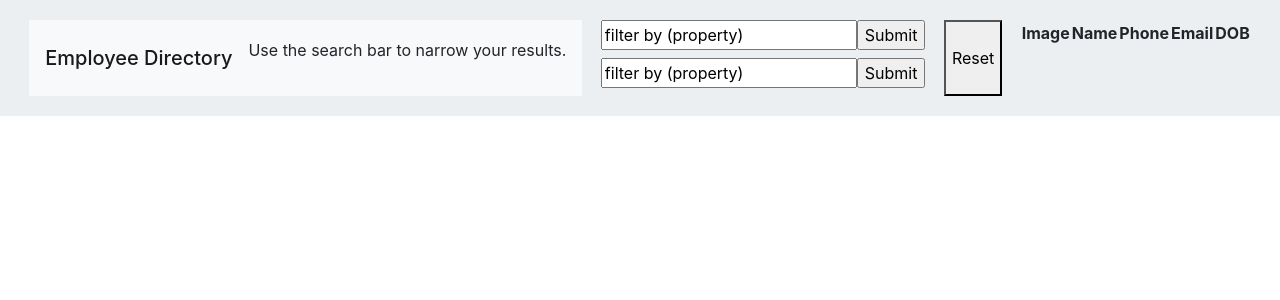
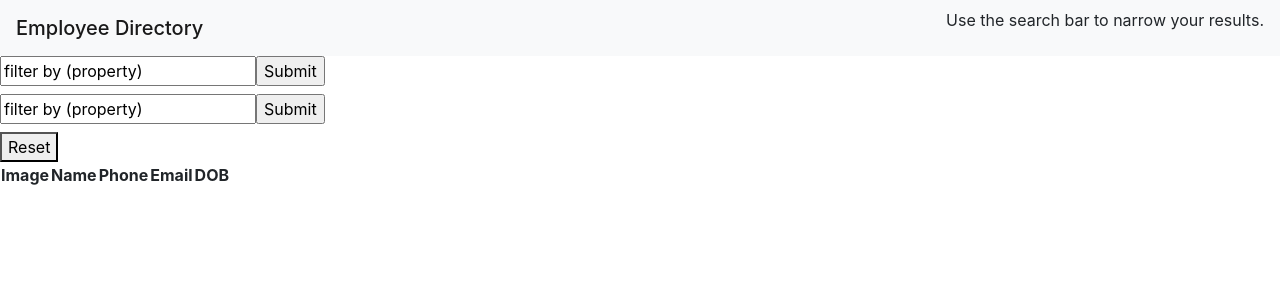
Before and after one commit to nsuroghon/Employee-Dir, a React (Create React App) app in the folder directory/: page / in a window 1280 px wide. Shown: the top 300 px of the page. Built offline with nearby package versions, Linux system fonts and the light colour scheme.

Commit message:
removing wrapper

```diff
--- a/directory/src/App.js
+++ b/directory/src/App.js
@@ -1,5 +1,4 @@
 import React from "react";
-import Wrapper from './components/Wrapper/wrapper';
 import Form from "./components/form";
 import Navigation from './components/navigation'
 import Reset from './components/reset'
@@ -8,11 +7,11 @@ import TableHead from "./components/tableHeader";
 class App extends React.Component {
   render(){
     return(
-      <Wrapper>
+      <div>
         <Navigation />
         <Form /> <Reset />
         <TableHead />
-      </Wrapper>
+      </div>
     )}}
 
 export default App;
--- a/directory/src/components/Wrapper/style.css
+++ /dev/null
@@ -1,11 +0,0 @@
-.wrapper {
-    padding-top: 50px;
-    background: #ECEFF1;
-    height: 100%;
-    display: flex;
-    flex-flow: row wrap;
-    padding: 20px;
-    justify-content: space-around;
-    align-content: flex-start;
-    overflow: auto;
-  };
--- a/directory/src/components/Wrapper/wrapper.js
+++ /dev/null
@@ -1,8 +0,0 @@
-import React from "react";
-import "./style.css";
-
-function Wrapper(props) {
-  return <div className="wrapper">{props.children}</div>;
-}
-
-export default Wrapper;
```
Also changed, not shown: directory/src/components/tableResult.js (+18 -0 lines).
